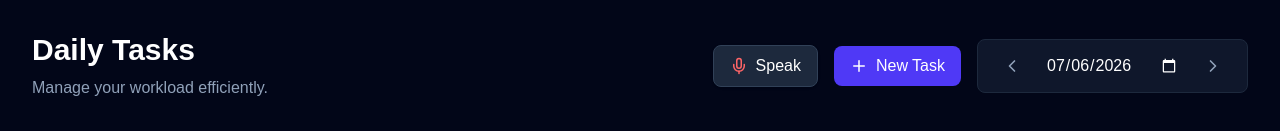
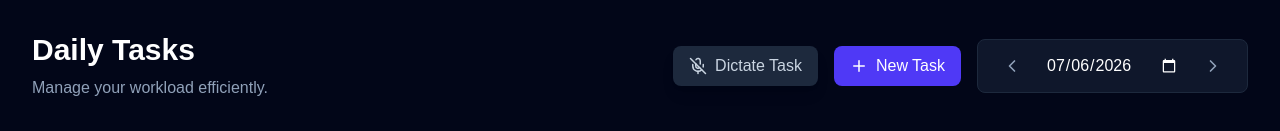
Before and after one commit to mkamrul9/annotate_board, a Next.js app in the folder frontend/: page /tasks in a window 1280 px wide. Shown: the top 131 px of the page. Built offline with nearby package versions, Linux system fonts and the light colour scheme; no server answers.

Commit message:
fix: adjust phase 9 implementation to exact requirements

```diff
--- a/frontend/src/app/annotate/page.tsx
+++ b/frontend/src/app/annotate/page.tsx
@@ -36,18 +36,23 @@ export default function AnnotatePage() {
     }
   };
 
-  const handleDownloadDataset = () => {
-    const dataset = images.map(img => ({
-      id: img.id,
-      image_url: img.image,
-      polygons: img.polygons.map(p => p.points)
-    }));
+  const exportYOLOFormat = () => {
+    if (!activeImage || activeImage.polygons.length === 0) return;
 
-    const blob = new Blob([JSON.stringify(dataset, null, 2)], { type: 'application/json' });
+    // YOLO segmentation format: <class-index> <x1> <y1> <x2> <y2> ...
+    // Assuming class index '0' for our single generic class
+    let yoloText = '';
+    activeImage.polygons.forEach((poly) => {
+      const coords = poly.points.map(([x, y]) => `${x.toFixed(6)} ${y.toFixed(6)}`).join(' ');
+      yoloText += `0 ${coords}\n`;
+    });
+
+    // Create a Blob and trigger download
+    const blob = new Blob([yoloText], { type: 'text/plain' });
     const url = URL.createObjectURL(blob);
     const a = document.createElement('a');
     a.href = url;
-    a.download = 'vai_dataset.json';
+    a.download = `image_${activeImage.id}_annotations.txt`;
     document.body.appendChild(a);
     a.click();
     document.body.removeChild(a);
@@ -71,10 +76,10 @@ export default function AnnotatePage() {
             {activeImage && (
               <>
                 <button
-                  onClick={handleDownloadDataset}
+                  onClick={exportYOLOFormat}
                   className="flex items-center gap-2 bg-slate-800 hover:bg-slate-700 text-white px-5 py-2.5 rounded-lg font-medium transition shadow-lg border border-slate-700"
                 >
-                  <Download size={20} /> Dataset
+                  <Download size={20} /> Export to YOLO
                 </button>
                 <button
                   onClick={() => autoAnnotate(activeImage.id)}
--- a/frontend/src/app/tasks/page.tsx
+++ b/frontend/src/app/tasks/page.tsx
@@ -6,7 +6,8 @@ import { useTaskStore, TaskStatus, Task } from '@/store/useTaskStore';
 import DateSelector from '@/components/tasks/DateSelector';
 import Column from '@/components/tasks/Column';
 import TaskModal from '@/components/tasks/TaskModal';
-import { Plus, Mic } from 'lucide-react';
+import { Plus } from 'lucide-react';
+import VoiceInput from '@/components/tasks/VoiceInput';
 
 const TaskSkeleton = () => (
   <div className="p-4 mb-3 rounded-lg border border-slate-800 bg-slate-900 shadow-md animate-pulse">
@@ -45,23 +46,6 @@ export default function TasksPage() {
     setIsModalOpen(true);
   };
 
-  const startListening = () => {
-    // @ts-ignore
-    const SpeechRecognition = window.SpeechRecognition || window.webkitSpeechRecognition;
-    if (!SpeechRecognition) {
-      alert("Your browser does not support Web Speech API");
-      return;
-    }
-    const recognition = new SpeechRecognition();
-
-    recognition.onresult = (event: any) => {
-      const transcript = event.results[0][0].transcript;
-      addTask({ title: transcript, priority: 'HIGH', status: 'TODO', tags: ['voice'] });
-    };
-
-    recognition.start();
-  };
-
   if (!mounted) return null;
 
   const columns: { id: TaskStatus; title: string }[] = [
@@ -79,12 +63,7 @@ export default function TasksPage() {
             <p className="text-slate-400">Manage your workload efficiently.</p>
           </div>
           <div className="flex items-center gap-4">
-            <button
-              onClick={startListening}
-              className="flex items-center gap-2 bg-slate-800 hover:bg-slate-700 text-white px-4 py-2 rounded-lg font-medium transition border border-slate-700 shadow"
-            >
-              <Mic size={18} className="text-red-400" /> Speak
-            </button>
+            <VoiceInput />
             <button
               onClick={() => { setEditingTask(null); setIsModalOpen(true); }}
               className="flex items-center gap-2 bg-indigo-600 hover:bg-indigo-500 text-white px-4 py-2 rounded-lg font-medium transition"
--- a/frontend/src/components/annotate/DrawingCanvas.tsx
+++ b/frontend/src/components/annotate/DrawingCanvas.tsx
@@ -21,9 +21,8 @@ export default function DrawingCanvas({ imageObj }: DrawingCanvasProps) {
 
   // Filter states
   const [brightness, setBrightness] = useState(0);
-  const [contrast, setContrast] = useState(0);
   const [invert, setInvert] = useState(false);
-  const imageNodeRef = useRef<Konva.Image>(null);
+  const imageNodeRef = useRef<any>(null);
 
   // Keyboard shortcuts
   useEffect(() => {
@@ -43,7 +42,7 @@ export default function DrawingCanvas({ imageObj }: DrawingCanvasProps) {
     if (img && imageNodeRef.current) {
       imageNodeRef.current.cache();
     }
-  }, [img, dimensions]);
+  }, [img, brightness, invert, dimensions]);
 
   const handleWheel = (e: any) => {
     e.evt.preventDefault();
@@ -134,20 +133,23 @@ export default function DrawingCanvas({ imageObj }: DrawingCanvasProps) {
       )}
 
       {/* Radiologist Toolkit Toolbar */}
-      <div className="absolute bottom-4 left-1/2 -translate-x-1/2 z-10 bg-slate-950/90 backdrop-blur border border-slate-700 p-3 rounded-lg flex items-center gap-6 shadow-2xl">
-        <div className="flex flex-col">
-          <label className="text-xs text-slate-400 mb-1">Brightness</label>
-          <input type="range" min="-1" max="1" step="0.1" value={brightness} onChange={(e) => setBrightness(parseFloat(e.target.value))} className="w-24 accent-indigo-500" />
+      <div className="flex gap-4 mb-4 p-4 bg-slate-900 rounded-lg border border-slate-800 absolute top-4 left-1/2 -translate-x-1/2 z-10 shadow-2xl min-w-[400px]">
+        <div className="flex items-center gap-2 flex-1">
+          <label className="text-xs text-slate-400 font-medium">Brightness</label>
+          <input
+            type="range" min="-1" max="1" step="0.05"
+            value={brightness} onChange={(e) => setBrightness(parseFloat(e.target.value))}
+            className="flex-1 accent-indigo-500"
+          />
         </div>
-        <div className="flex flex-col">
-          <label className="text-xs text-slate-400 mb-1">Contrast</label>
-          <input type="range" min="-100" max="100" step="5" value={contrast} onChange={(e) => setContrast(parseFloat(e.target.value))} className="w-24 accent-indigo-500" />
-        </div>
-        <div className="flex items-center gap-2 mt-2">
-          <input type="checkbox" id="invert" checked={invert} onChange={(e) => setInvert(e.target.checked)} className="accent-indigo-500" />
-          <label htmlFor="invert" className="text-xs text-slate-400">Invert</label>
-        </div>
-        <button onClick={() => { setBrightness(0); setContrast(0); setInvert(false); }} className="text-xs text-indigo-400 hover:text-indigo-300 mt-2 ml-2">Reset</button>
+        <label className="flex items-center gap-2 text-xs text-slate-400 font-medium cursor-pointer">
+          <input
+            type="checkbox"
+            checked={invert} onChange={(e) => setInvert(e.target.checked)}
+            className="accent-indigo-500 w-4 h-4"
+          />
+          Invert Colors
+        </label>
       </div>
 
       {dimensions.width > 0 && (
@@ -174,13 +176,11 @@ export default function DrawingCanvas({ imageObj }: DrawingCanvasProps) {
                 image={img}
                 width={dimensions.width}
                 height={dimensions.height}
-                filters={[
-                  Konva.Filters.Brighten,
-                  Konva.Filters.Contrast,
-                  ...(invert ? [Konva.Filters.Invert] : [])
-                ]}
+                filters={[Konva.Filters.Brighten, Konva.Filters.Invert]}
                 brightness={brightness}
-                contrast={contrast}
+                // Konva's invert filter is applied automatically if included in the array,
+                // so we conditionally add it based on state
+                {...(invert ? { filters: [Konva.Filters.Brighten, Konva.Filters.Invert] } : { filters: [Konva.Filters.Brighten] })}
               />
             )}
 
--- /dev/null
+++ b/frontend/src/components/tasks/VoiceInput.tsx
@@ -0,0 +1,59 @@
+'use client';
+
+import { useState, useEffect, useRef } from 'react';
+import { useTaskStore } from '@/store/useTaskStore';
+import { Mic, MicOff } from 'lucide-react';
+
+export default function VoiceInput() {
+  const [isListening, setIsListening] = useState(false);
+  const { addTask } = useTaskStore();
+  const recognitionRef = useRef<any>(null);
+
+  useEffect(() => {
+    // Initialize Web Speech API
+    const SpeechRecognition = window.SpeechRecognition || (window as any).webkitSpeechRecognition;
+    if (SpeechRecognition) {
+      recognitionRef.current = new SpeechRecognition();
+      recognitionRef.current.continuous = false;
+      recognitionRef.current.interimResults = false;
+
+      recognitionRef.current.onresult = (event: any) => {
+        const transcript = event.results[0][0].transcript;
+        // Instantly create a high-priority task from the voice transcript
+        addTask({
+          title: transcript,
+          priority: 'HIGH',
+          status: 'TODO',
+          tags: ['voice-generated']
+        });
+        setIsListening(false);
+      };
+
+      recognitionRef.current.onerror = () => setIsListening(false);
+      recognitionRef.current.onend = () => setIsListening(false);
+    }
+  }, [addTask]);
+
+  const toggleListening = () => {
+    if (isListening) {
+      recognitionRef.current?.stop();
+    } else {
+      recognitionRef.current?.start();
+      setIsListening(true);
+    }
+  };
+
+  if (!recognitionRef.current) return null; // Hide if browser doesn't support it
+
+  return (
+    <button
+      onClick={toggleListening}
+      className={`flex items-center gap-2 px-4 py-2 rounded-lg font-medium transition shadow-lg ${
+        isListening ? 'bg-red-500/20 text-red-500 animate-pulse border border-red-500/50' : 'bg-slate-800 text-slate-300 hover:bg-slate-700'
+      }`}
+    >
+      {isListening ? <Mic size={18} /> : <MicOff size={18} />}
+      {isListening ? 'Listening...' : 'Dictate Task'}
+    </button>
+  );
+}
```
